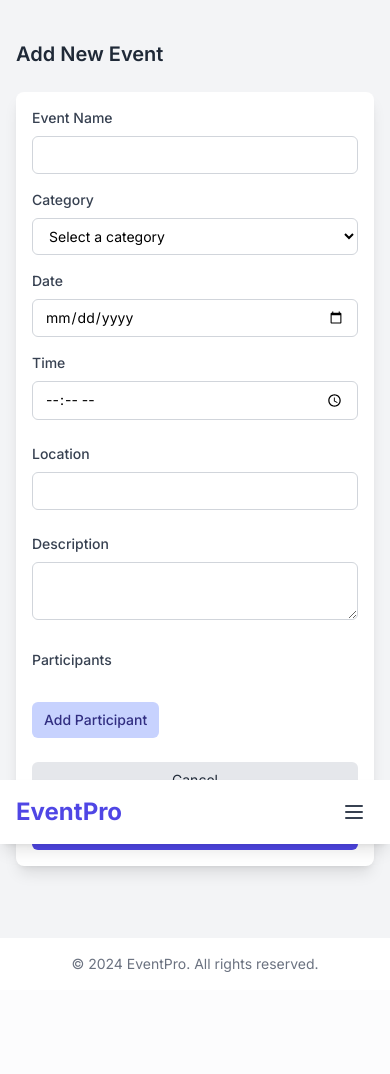
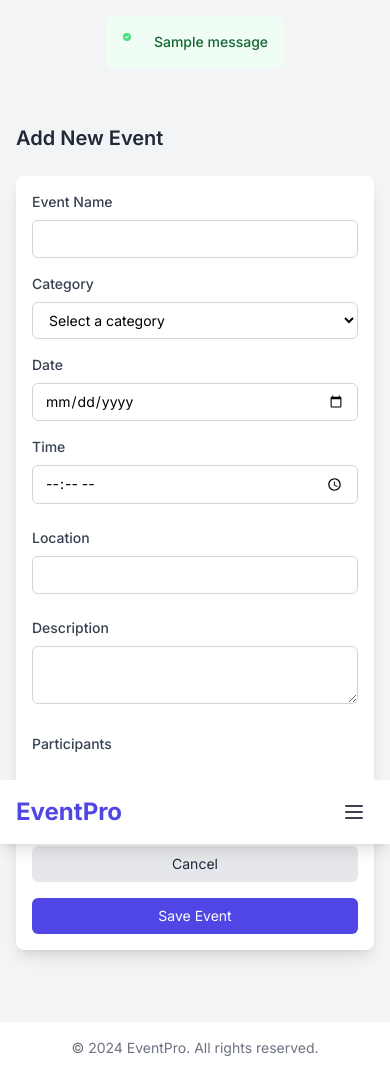
Before and after one commit to mdeibrahim/Event_management_project, a Django app: page /add_new/ in a window 390 px wide. Before the commit the page ends 972 px from the top, so only its background shows below. Run offline with Django 5.2, Linux system fonts and the light colour scheme; tables that the repository leaves empty hold one stand-in row (values such as "Sample post"); one stand-in notice (Sample message) is shown; style sheets or scripts are compiled from the project's sources; some libraries are stand-ins or nearby versions.

Commit message:
update database3

```diff
--- a/tasks/templates/menu/base.html
+++ b/tasks/templates/menu/base.html
@@ -35,6 +35,36 @@
                 </div>
             </div>
         </nav>
+
+        <!-- Messages -->
+        {% if messages %}
+        <div class="max-w-7xl mx-auto px-4 sm:px-6 lg:px-8 mt-4">
+            {% for message in messages %}
+            <div class="rounded-md p-4 mb-4 {% if message.tags == 'success' %}bg-green-50 text-green-800{% elif message.tags == 'error' %}bg-red-50 text-red-800{% else %}bg-blue-50 text-blue-800{% endif %}">
+                <div class="flex">
+                    <div class="flex-shrink-0">
+                        {% if message.tags == 'success' %}
+                        <svg class="h-5 w-5 text-green-400" viewBox="0 0 40 40" fill="currentColor">
+                            <path fill-rule="evenodd" d="M10 18a8 8 0 100-16 8 8 0 000 16zm3.707-9.293a1 1 0 00-1.414-1.414L9 10.586 7.707 9.293a1 1 0 00-1.414 1.414l2 2a1 1 0 001.414 0l4-4z" clip-rule="evenodd"/>
+                        </svg>
+                        {% elif message.tags == 'error' %}
+                        <svg class="h-5 w-5 text-red-400" viewBox="0 0 40 40" fill="currentColor">
+                            <path fill-rule="evenodd" d="M10 18a8 8 0 100-16 8 8 0 000 16zM8.707 7.293a1 1 0 00-1.414 1.414L8.586 10l-1.293 1.293a1 1 0 101.414 1.414L10 11.414l1.293 1.293a1 1 0 001.414-1.414L11.414 10l1.293-1.293a1 1 0 00-1.414-1.414L10 8.586 8.707 7.293z" clip-rule="evenodd"/>
+                        </svg>
+                        {% else %}
+                        <svg class="h-5 w-5 text-blue-400" viewBox="0 0 20 20" fill="currentColor">
+                            <path fill-rule="evenodd" d="M18 10a8 8 0 11-16 0 8 8 0 0116 0zm-7-4a1 1 0 11-2 0 1 1 0 012 0zM9 9a1 1 0 000 2v3a1 1 0 001 1h1a1 1 0 100-2v-3a1 1 0 00-1-1H9z" clip-rule="evenodd"/>
+                        </svg>
+                        {% endif %}
+                    </div>
+                    <div class="ml-3">
+                        <p class="text-sm font-medium">{{ message }}</p>
+                    </div>
+                </div>
+            </div>
+            {% endfor %}
+        </div>
+        {% endif %}
 
         <!-- Mobile Navigation -->
         <nav class="bg-white shadow-lg md:hidden fixed bottom-0 left-0 right-0 z-50">
@@ -81,8 +111,10 @@
         </footer>
     </div>
 
+    <!-- Toast Container -->
+    <div id="toast-container" class="fixed top-4 right-4 z-50 w-96"></div>
+
     <script>
-        // Mobile menu toggle
         const mobileMenuButton = document.getElementById('mobile-menu-button');
         const mobileMenu = document.getElementById('mobile-menu');
 
@@ -90,7 +122,6 @@
             mobileMenu.classList.toggle('hidden');
         });
 
-        // Active navigation link
         function setActiveNavLink() {
             const currentPath = window.location.pathname;
             const navLinks = document.querySelectorAll('[data-nav]');
@@ -105,8 +136,65 @@
             });
         }
 
-        // Set active nav link on page load
         document.addEventListener('DOMContentLoaded', setActiveNavLink);
+
+        function showToast(message, type = 'success') {
+            const toastContainer = document.getElementById('toast-container');
+            const toast = document.createElement('div');
+
+            const styles = {
+                success: 'bg-green-50 text-green-800 border-green-200',
+                error: 'bg-red-50 text-red-800 border-red-200',
+                info: 'bg-blue-50 text-blue-800 border-blue-200'
+            };
+
+            const icons = {
+                success: `<svg class="h-8 w-8 text-green-400" viewBox="0 0 40 40" fill="currentColor">
+                    <path fill-rule="evenodd" d="M20 36a16 16 0 100-32 16 16 0 000 32zm7.414-18.586a2 2 0 00-2.828-2.828L18 21.172l-4.586-4.586a2 2 0 00-2.828 2.828l4 4a2 2 0 002.828 0l8-8z" clip-rule="evenodd"/>
+                </svg>`,
+                error: `<svg class="h-8 w-8 text-red-400" viewBox="0 0 40 40" fill="currentColor">
+                    <path fill-rule="evenodd" d="M20 36a16 16 0 100-32 16 16 0 000 32zM17.414 14.586a2 2 0 00-2.828 2.828L17.172 20l-2.586 2.586a2 2 0 102.828 2.828L20 22.828l2.586 2.586a2 2 0 002.828-2.828L22.828 20l2.586-2.586a2 2 0 00-2.828-2.828L20 17.172l-2.586-2.586z" clip-rule="evenodd"/>
+                </svg>`,
+                info: `<svg class="h-8 w-8 text-blue-400" viewBox="0 0 40 40" fill="currentColor">
+                    <path fill-rule="evenodd" d="M36 20a16 16 0 11-32 0 16 16 0 0132 0zm-14-4a2 2 0 11-4 0 2 2 0 014 0zm2 2a1 1 0 00-1 1v6a1 1 0 002 0v-6a1 1 0 00-1-1z" clip-rule="evenodd"/>
+                </svg>`
+            };
+
+            toast.className = `transform transition-all duration-300 ease-in-out mb-4 rounded-lg border-2 p-6 shadow-xl ${styles[type]}`;
+            toast.innerHTML = `
+                <div class="flex items-center">
+                    <div class="flex-shrink-0">
+                        ${icons[type]}
+                    </div>
+                    <div class="ml-4 flex-1">
+                        <p class="text-base font-semibold">${message}</p>
+                    </div>
+                    <div class="ml-4 flex-shrink-0">
+                        <button onclick="this.parentElement.parentElement.parentElement.remove()"
+                            class="inline-flex rounded-md p-2 focus:outline-none focus:ring-2 focus:ring-offset-2 ${type === 'success' ? 'text-green-500 hover:bg-green-100 focus:ring-green-600' : type === 'error' ? 'text-red-500 hover:bg-red-100 focus:ring-red-600' : 'text-blue-500 hover:bg-blue-100 focus:ring-blue-600'}">
+                            <span class="sr-only">Dismiss</span>
+                            <svg class="h-6 w-6" viewBox="0 0 24 24" fill="currentColor">
+                                <path fill-rule="evenodd" d="M4.293 4.293a1 1 0 011.414 0L12 10.586l6.293-6.293a1 1 0 111.414 1.414L13.414 12l6.293 6.293a1 1 0 01-1.414 1.414L12 13.414l-6.293 6.293a1 1 0 01-1.414-1.414L10.586 12 4.293 5.707a1 1 0 010-1.414z" clip-rule="evenodd"/>
+                            </svg>
+                        </button>
+                    </div>
+                </div>
+            `;
+
+            toastContainer.appendChild(toast);
+
+            setTimeout(() => {
+                toast.style.opacity = '0';
+                toast.style.transform = 'translateX(100%)';
+                setTimeout(() => toast.remove(), 300);
+            }, 5000);
+        }
+
+        {% if messages %}
+            {% for message in messages %}
+                showToast("{{ message }}", "{{ message.tags }}");
+            {% endfor %}
+        {% endif %}
     </script>
     {% block extra_js %}{% endblock %}
 </body>
```
